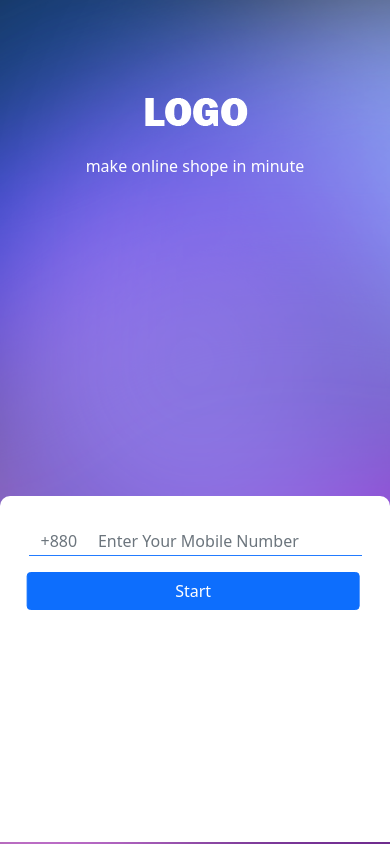
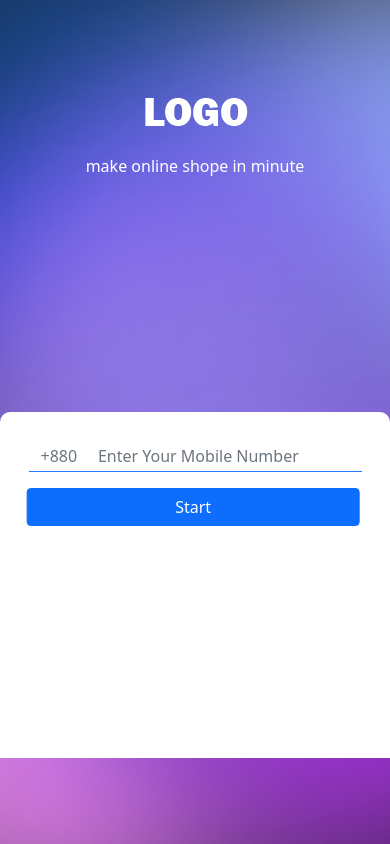
Before and after one commit to monirulislamakash/dukanapp, a Django app: page / in a window 390 px wide. Run offline with Django 3.2, Linux system fonts and the light colour scheme.

Commit message:
first commit1

```diff
--- a/static/style.css
+++ b/static/style.css
@@ -15,7 +15,7 @@
         padding: 10px;
         border-top-left-radius:10px;
         border-top-right-radius:10px;
-        margin-top:50vh;
+        margin-top:40vh;
         padding-top:30px;
     }
     .registration_number{
```
